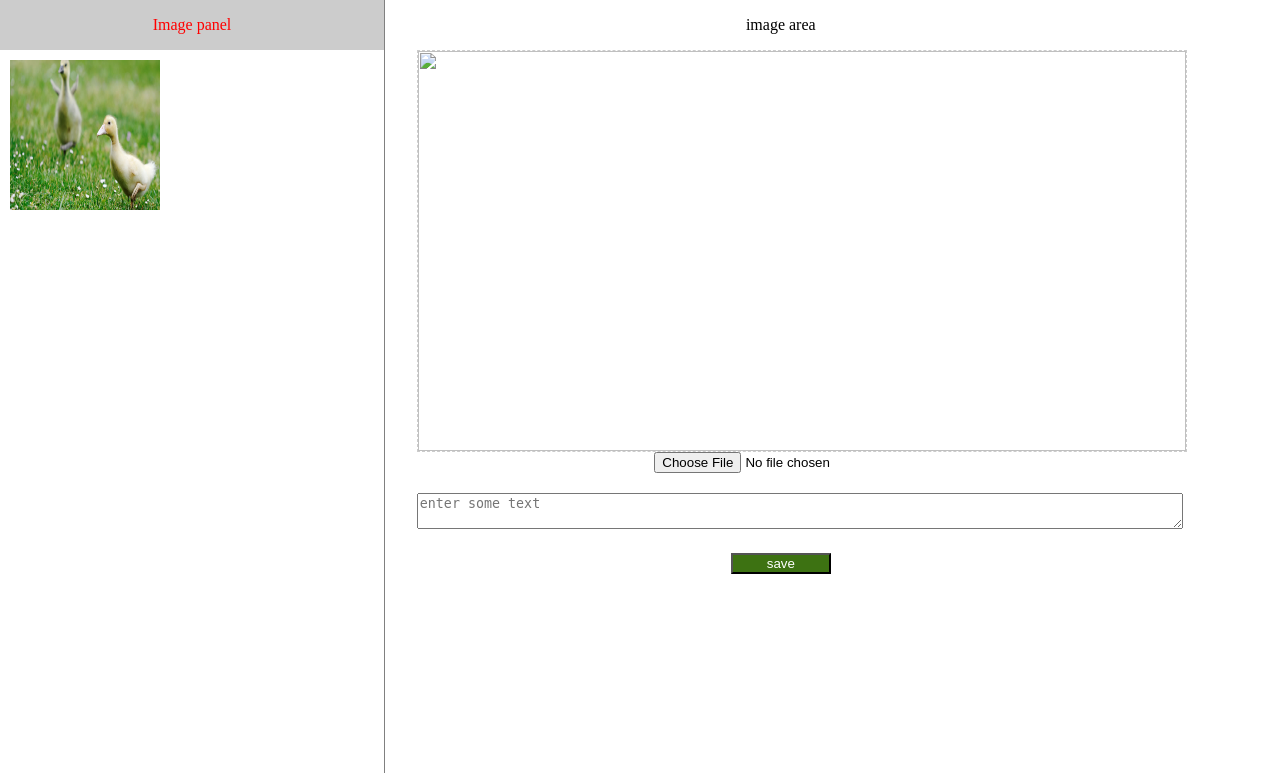
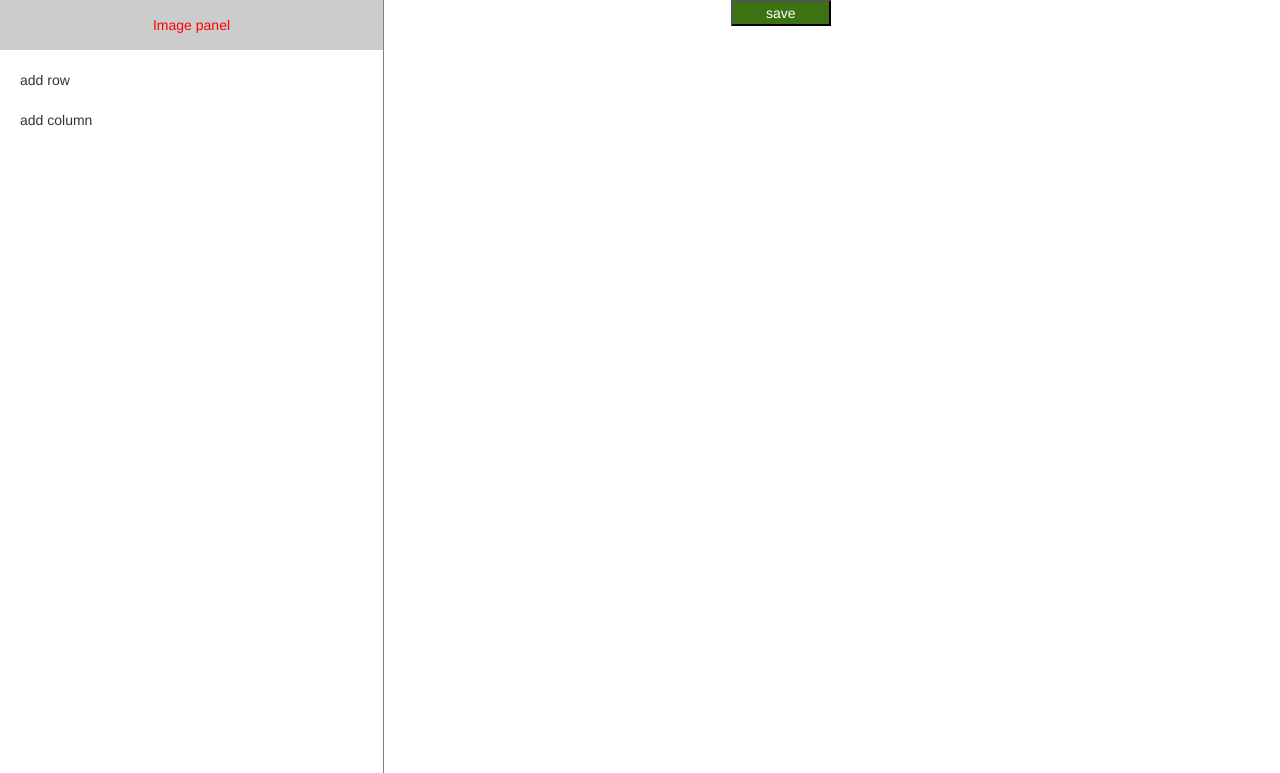
Before and after one commit to deepak6sp/drag-and-drop-2, a PHP site: page / in a window 1280 px wide. Shown: the top 773 px of the page. Run offline with PHP 8.4, Linux system fonts and the light colour scheme; some libraries are stand-ins or nearby versions.

Commit message:
row and columns functionality created

```diff
--- a/index.html
+++ b/index.html
@@ -5,6 +5,7 @@
   <meta name="viewport" content="width=device-width, initial-scale=1">
   <title>mydragdrop</title>
   <link rel="stylesheet" type="text/css" href="style/main.css">
+  <link rel="stylesheet" type="text/css" href="https://maxcdn.bootstrapcdn.com/bootstrap/3.3.6/css/bootstrap.min.css">
   <script src="https://code.jquery.com/jquery-1.12.4.js"></script>
   <script src="https://code.jquery.com/ui/1.12.0/jquery-ui.js"></script>
   <script type="text/javascript" src="script.js"></script>
@@ -18,23 +19,17 @@
 
 		<div id="side_bar">
 			<p>Image panel</p>
-			<img src="1.jpg"/>
+			<div class="addRow">add row</div>
+			<div class="addColumn">add column </div>
 		</div>
 
 		<form id="template">
-			<p>image area</p>
-			<div class="image_area">
-				<img src=""/>
-			</div>
-			<input name="userImage" type="file" id="user_image" />
-			<div class="text_area">
-				<textarea placeholder="enter some text" name="user_text"></textarea>
-			</div>
-
+			<div class="inner"></div>
 			<div class="submit_container">
 				<input type="submit" value="save"></input>
 			</div>
 		</form>
+
 
 	</div>
 
--- a/script.js
+++ b/script.js
@@ -1,56 +1,58 @@
 $(document).ready (function() {
+  // add row on click
+  var numberOfRows = 1;
+  $(".addRow").on("click",function(){
+    if(numberOfRows >4){
+      alert("you have reached rows limit");
+    } else {
+      $(".row").removeClass("active");
+      $(".inner").append('<div class="row active"><div class="deleteRow">x</div></div> ');
+      numberOfRows++;
+    }
+  });
 
-  	$( "#side_bar img" ).draggable();
+  $("#template").on("click",".deleteRow", function(e){
+    if(confirm("Are you sure you want to delete row ?")){
+      $(e.target).closest(".row").remove();
+      numberOfRows--;
+    }
 
-  	// drop image to image_area
-  	$( "#template .image_area" ).droppable({
-  		drag: function( event, ui ) {
-  			$( this ).addClass( "background-highlight" );
-  		},
-	    drop: function( event, ui ) {
-	        event.stopPropagation();
-  			event.preventDefault();
-  			$(".image_area").html(ui.draggable["context"]);
-	    }
+  });
 
-    });
+  // highlight row on click
+  $("#template").on("click",".row",function(e){
+    $(".row").removeClass("active");
+    $(e.target).closest(".row").addClass("active");
+  });
 
-    // click on image container to open file
-    $(".image_area").click(function(){
-    	$("#user_image").click();
-    });
+  // add column on click based on conditions
+  $(".addColumn").on("click",function(){
 
+    var selectedNumber =  prompt("Type columns between 1 to 12");
+    var numOfColumns = parseInt(selectedNumber);
+    while (selectedNumber > 12 || selectedNumber == "undefined" || selectedNumber == ""){
+      selectedNumber =  prompt("Type columns between 1 to 12");
+      numOfColumns = parseInt(selectedNumber);
+    }
 
+    var columnClass = "col-md-"+Math.trunc(12/numOfColumns);
+    var columnDivs = addColumns(numOfColumns,columnClass);
 
-    // display image in image_area
-    $("#user_image").change(function(event){
-    	var readFile = new FileReader();
-    	console.log(readFile);
-    	readFile.onload = function(event){
-    		$(".image_area img").attr('src',event.target.result);
-    	}
-    	readFile.readAsDataURL(event.target.files[0]);
-
-    });
-
-
-
-    // submit form after uploading image and text
-
-    $('form#template').submit(function(event){
-    	event.preventDefault();
-    	console.log("form submitted");
-    	console.log($("textarea[name='user_text']").val());
-    	/*
-    	var formData={
-    		image: "image",
-    		text : $("textarea[name='user_text']").val()
-
-    	};
-    	*/
-    	console.log(new FormData(this));
-    	console.log("submit completed");
-
-    });
+    if (!$('.row.active div').hasClass('column')){
+      $(".row.active").append(columnDivs);
+      $(".row").removeClass("active");
+    }else{
+      alert("columns already exist in this row");
+    }
+  });
 
 });
+
+function addColumns(numOfColumns,columnClass){
+    var columnDivs = [];
+    for(var i =1; i<= numOfColumns; i++){
+      var columns = "<div class='column "+columnClass+"'>column </div>";
+      columnDivs.push(columns);
+    }
+    return columnDivs;
+}
--- a/scss/component/_side_bar.scss
+++ b/scss/component/_side_bar.scss
@@ -32,3 +32,22 @@ body{
   		padding:10px;
 	}
 }
+
+.addRow,.addColumn{
+	margin:20px;
+	&:hover{
+		cursor: pointer;
+		color:red;
+		text-decoration: underline;
+	}
+}
+
+.border{
+	border:1px solid red;
+}
+
+.row{
+	    border: 1px solid;
+    height: 200px;
+    margin-bottom: 10px;
+}
--- a/scss/component/_template.scss
+++ b/scss/component/_template.scss
@@ -1,3 +1,14 @@
+
+.row{
+	border: 1px solid;
+    height: 200px;
+    margin-bottom: 10px;
+}
+.column{
+	border: 1px solid #ccc;
+    height: 200px;
+}
+
 #template{
 	position: relative;
 	left: 31%;
@@ -39,5 +50,19 @@
 			}
 		}
 	}
+	.active{
+		border:1px solid red;
+	}
+	.deleteRow{
+		cursor: pointer;
+		position: absolute;
+	    right: -35px;
+	    border: 1px solid black;
+	    border-radius: 50%;
+	    height: 20px;
+	    width: 20px;
+	    line-height: 17px;
+	    background-color: #ddd;
+	}
 
 }
--- a/style/main.css
+++ b/style/main.css
@@ -27,6 +27,30 @@ body {
     height: 150px;
     width: 150px;
     padding: 10px; }
+
+.addRow, .addColumn {
+  margin: 20px; }
+  .addRow:hover, .addColumn:hover {
+    cursor: pointer;
+    color: red;
+    text-decoration: underline; }
+
+.border {
+  border: 1px solid red; }
+
+.row {
+  border: 1px solid;
+  height: 200px;
+  margin-bottom: 10px; }
+
+.row {
+  border: 1px solid;
+  height: 200px;
+  margin-bottom: 10px; }
+
+.column {
+  border: 1px solid #ccc;
+  height: 200px; }
 
 #template {
   position: relative;
@@ -60,3 +84,15 @@ body {
       color: white; }
       #template .submit_container input:focus {
         outline-color: none; }
+  #template .active {
+    border: 1px solid red; }
+  #template .deleteRow {
+    cursor: pointer;
+    position: absolute;
+    right: -35px;
+    border: 1px solid black;
+    border-radius: 50%;
+    height: 20px;
+    width: 20px;
+    line-height: 17px;
+    background-color: #ddd; }
```
Also changed, not shown: 2 other files.
